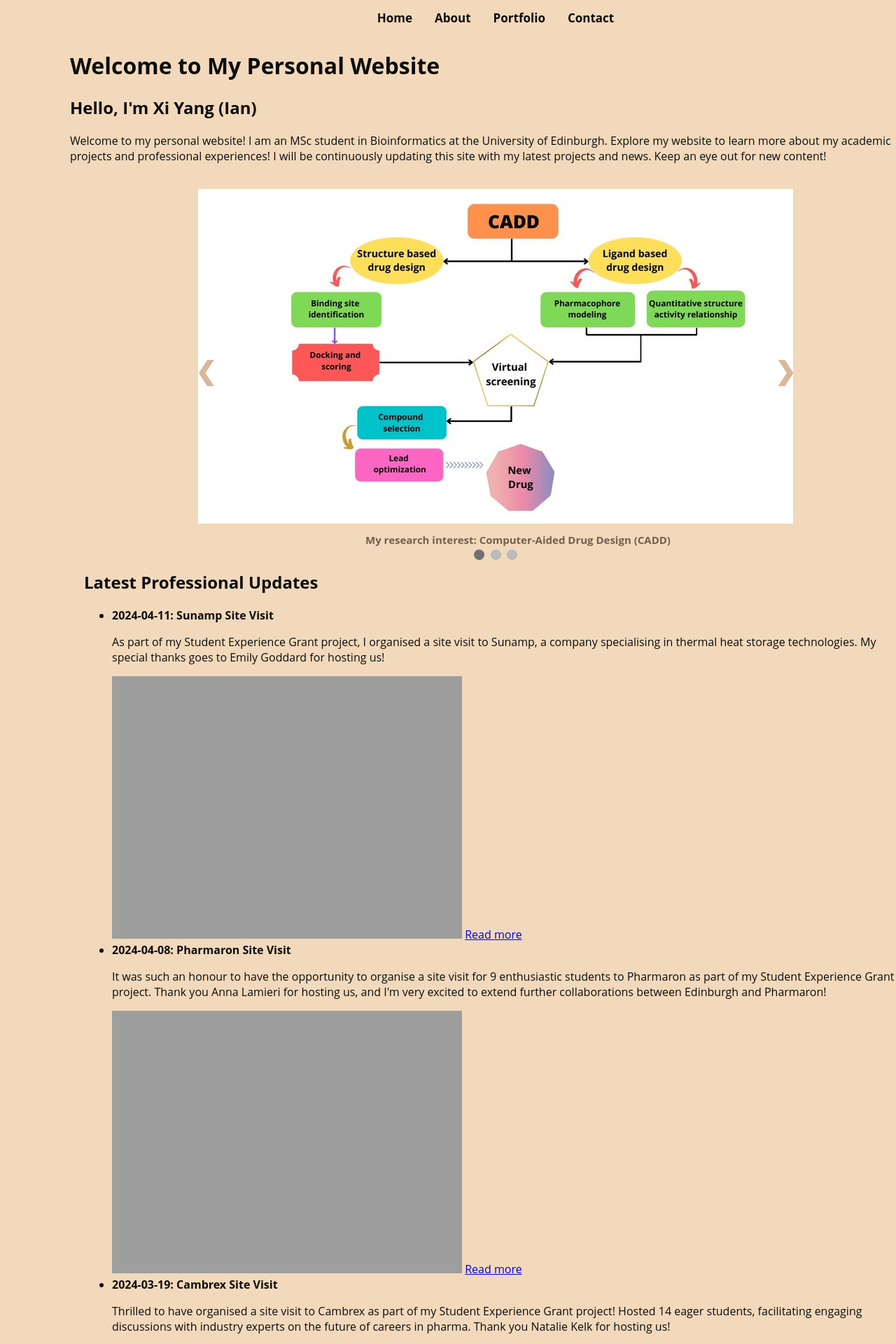
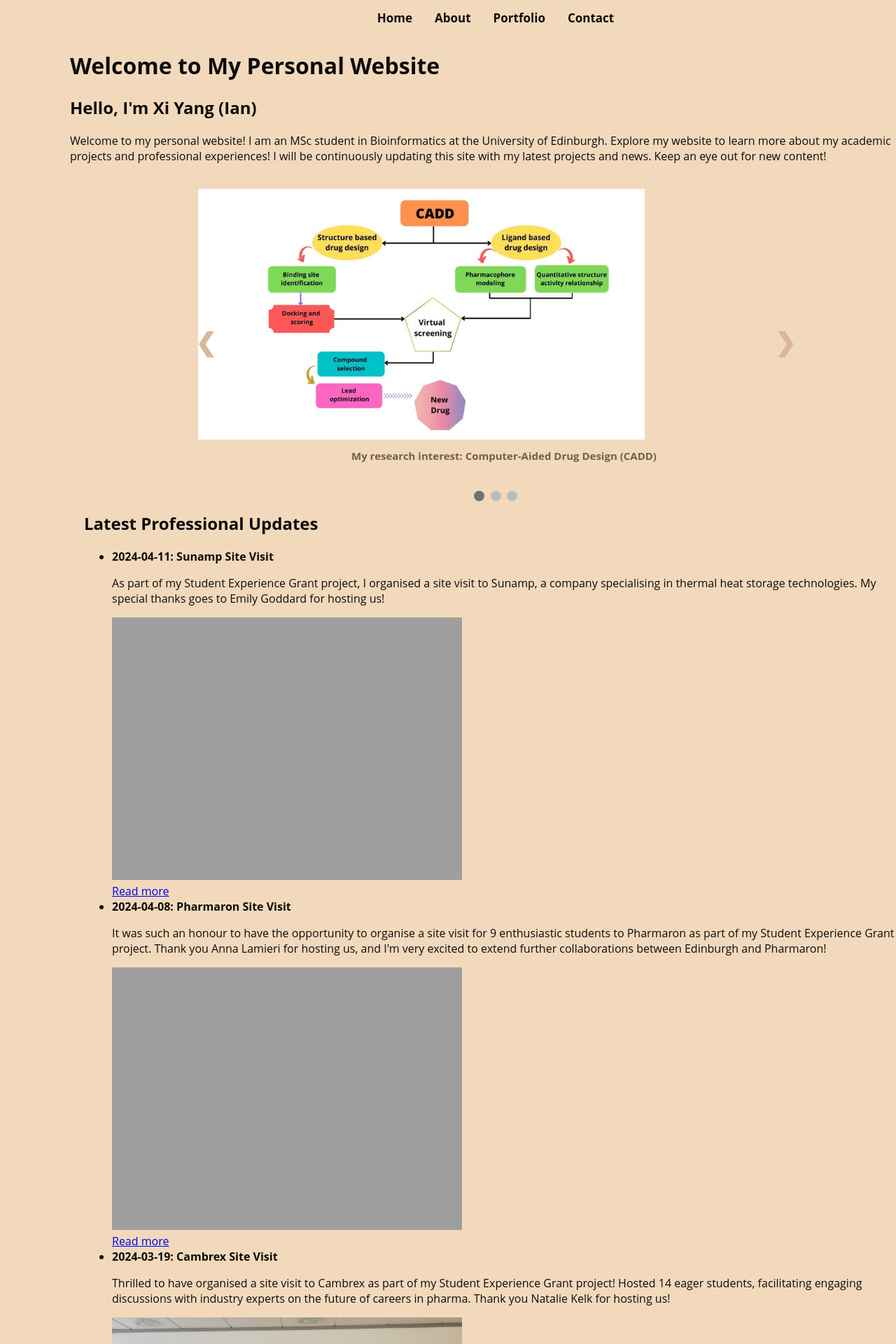
Before and after one commit to GrignardReagent/euchempals.github.io, a Jekyll site: the page built from index.html, in a window 1280 px wide. Shown: the top 1920 px of the page at 70% size. Built offline with Jekyll 4.4.1, drawn with Linux system fonts in a browser that asks for light colours.

Commit message:
Update image sizes in index.html and slideshow container width in stylesheet.css

```diff
--- a/index.html
+++ b/index.html
@@ -27,17 +27,17 @@ title: Home
     <div class="slideshow-container">
       <!-- Full-width images with number and caption text -->
       <div class="mySlides fade">
-        <img src="CADD.png" style="width:100%">
+        <img src="CADD.png" style="width:75%">
         <div class="text">My research interest: Computer-Aided Drug Design (CADD)</div>
       </div>
 
       <div class="mySlides fade">
-        <img src="molmim.png" style="width:100%">
+        <img src="molmim.png" style="width:75%">
         <div class="text">How can we accelerate CADD? The answer lies within molecule generation using diffusion models like <a href="https://pubs.acs.org/doi/full/10.1021/acs.jcim.3c00667">SILVR</a>!</div>
       </div>
 
       <div class="mySlides fade">
-        <img src="MBL.jpg" style="width:100%">
+        <img src="MBL.jpg" style="width:75%">
         <div class="text">I'm mainly interested in using diffusion model to design new drugs targeting beta-lactamase, a protein expressed in multidrug-resistant bacteria.</div>
       </div>
 
@@ -65,8 +65,8 @@ title: Home
     <strong>{{ update.date }}: {{ update.title }}</strong>
     <p>{{ update.description }}</p>
     {% if update.image_url %}
-                <img src="{{ update.image_url }}" alt="Image for {{ update.name }}" style="width: 100%; max-width: 500px;">
-                {% endif %}
+    <img src="{{ update.image_url }}" alt="Image for {{ update.name }}" style="width: 100%; max-width: 500px;">
+    {% endif %}<br>
     <a href="{{ update.link }}">Read more</a>
   </li>
   {% endfor %}
--- a/stylesheet.css
+++ b/stylesheet.css
@@ -217,14 +217,14 @@ th, td {
 
 /* slideshow container */
 .slideshow-container {
-    max-width: 90%; /* set the width to half of its parent container i.e. the webpage */
+    max-width: 80%; /* set the width to half of its parent container i.e. the webpage */
     position: relative;
     margin: 0 auto; /* align the container to the center horizontally */
     align-items: center;
 }
 /* resize the images inside the slideshow */
 .slideshow-container img {
-    width: 100%;
+    width: 75%;
     height: auto;
 }
 
@@ -268,7 +268,7 @@ border-radius: 3px 0 0 3px;
     font-family: 'Open Sans', Arial, sans-serif;
     font-weight: bold;
     padding: 8px 12px;
-    position: absolute;
+    position: relative;
     bottom: auto; /* position the text at the bottom */
     width: 100%;
     text-align: center;
```
